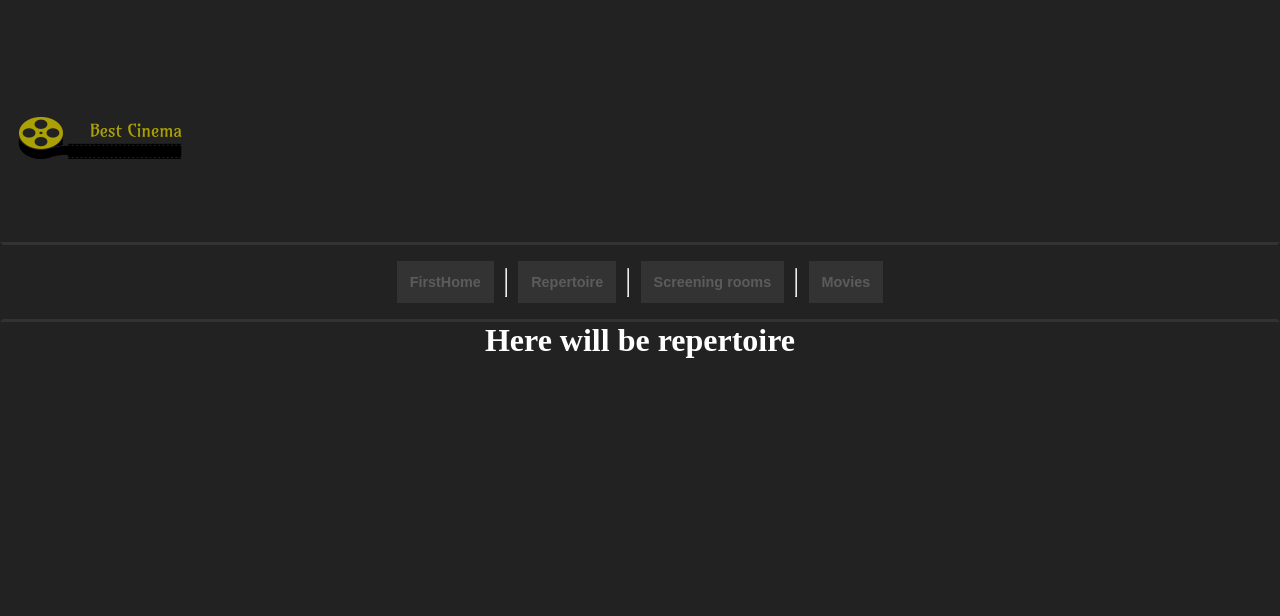
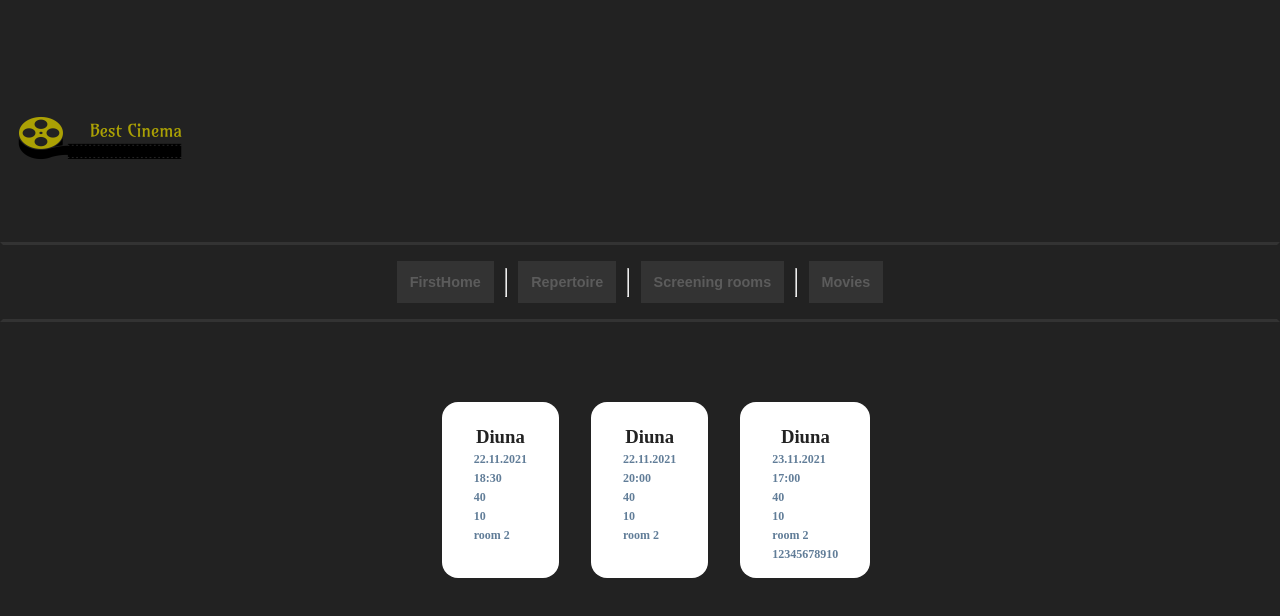
Before and after one commit to Kucznsky/React-project, a React (Create React App) app in the folder react_project/: page / in a window 1280 px wide. Both pictures are taken after a click on the button "Repertoire". Shown: the top 616 px of the page. Built offline with nearby package versions, Linux system fonts and the light colour scheme.

Commit message:
components moved to separate files

```diff
--- a/react_project/src/App.js
+++ b/react_project/src/App.js
@@ -1,6 +1,6 @@
 import './App.css';
-import React, {useState} from 'react';
-import logo from './logo.png'
+import React from 'react';
+import HomeBar from './components/HomeBar';
 
 function App() {
   return (
@@ -10,113 +10,4 @@ function App() {
   );
 }
 
-//=======================================================================================================
-const HomeBar = () => {
-  const [active, setActive] = useState("FirstPage")
-  return (
-    <div className="div1">
-      <div className="div2">
-        <img src={logo} alt="logo" />
-        <ul className="mainBar">
-          <li>
-            <button onClick={() => setActive("FirstPage")}>FirstHome</button>
-          </li>
-          <hr />
-          <li>
-            <button onClick={() => setActive("SecondPage")}>Repertoire</button>
-          </li>
-          <hr />
-          <li>
-            <button onClick={() => setActive("ThirdPage")}>Screening rooms</button>
-          </li>
-          <hr />
-          <li>
-            <button onClick={() => setActive("FourthPage")}>Movies</button>
-          </li>
-        </ul>
-        <div>
-          {active === "FirstPage" && <HomePage></HomePage>}
-          {active === "SecondPage" && <Repertoire></Repertoire>}
-          {active === "ThirdPage" && <ScreeningRoomsList></ScreeningRoomsList>}
-          {active === "FourthPage" && <MovieList></MovieList>}
-        </div>
-      </div>
-    </div>
-  );
-}
-
-const HomePage = () => {
-  return(<h1>Here will be lists of today showings and and ongoing showings </h1>);
-}
-
-const Repertoire = () => {
-  return(<h1>Here will be repertoire</h1>);
-}
-
-const MovieList = () => {
-    return(
-    <section className='booklist'>
-      {movie.map((movie) => {
-        return (<Movie key={movie.id} {...movie}></Movie>);
-      })}
-    </section>
-  );
-}
-
-const ScreeningRoomsList = () => {
-  return(
-    <section className='booklist'>
-      {room.map((room) => {
-        return (<Room key={room.id} {...room}></Room>);
-      })}
-    </section>
-  );;
-}
-
-const Movie = (props) =>
-{
-  const {title, time} = props;
-  return (
-    <article className='book'>
-      <h1>{title}</h1>
-      <h4>{time}</h4>
-    </article>
-  );
-}
-
-const Room = (props) =>
-{
-  const {number, space} = props;
-  return (
-    <article className='book'>
-      <h1>{number}</h1>
-      <h4>{space}</h4>
-    </article>
-  );
-}
-//=======================================================================================================
-const movie = [
-
-{
-  id: 1,
-  title: 'Diuna',
-  time: '155min',
-},
-];
-
-const room = [
-{
-  id: 1,
-  number: 'room 1',
-  space: '100 chairs',
-},
-{
-  id: 2,
-  number: 'room 2',
-  space: '50 chairs',
-},
-];
-
-//=======================================================================================================
-
 export default App;
--- /dev/null
+++ b/react_project/src/components/HomeBar.js
@@ -0,0 +1,44 @@
+import React, {useState} from 'react';
+import HomePage from './HomePage';
+import Repertoire from './Repertoire';
+import MovieList from './MovieList';
+import ScreeningRoomsList from './ScreeningRoomList';
+
+import logo from './logo.png'
+
+
+const HomeBar = () => {
+  const [active, setActive] = useState("FirstPage")
+  return (
+    <div className="div1">
+      <div className="div2">
+        <img src={logo} alt="logo" />
+        <ul className="mainBar">
+          <li>
+            <button onClick={() => setActive("FirstPage")}>FirstHome</button>
+          </li>
+          <hr />
+          <li>
+            <button onClick={() => setActive("SecondPage")}>Repertoire</button>
+          </li>
+          <hr />
+          <li>
+            <button onClick={() => setActive("ThirdPage")}>Screening rooms</button>
+          </li>
+          <hr />
+          <li>
+            <button onClick={() => setActive("FourthPage")}>Movies</button>
+          </li>
+        </ul>
+        <div>
+          {active === "FirstPage" && <HomePage></HomePage>}
+          {active === "SecondPage" && <Repertoire></Repertoire>}
+          {active === "ThirdPage" && <ScreeningRoomsList></ScreeningRoomsList>}
+          {active === "FourthPage" && <MovieList></MovieList>}
+        </div>
+      </div>
+    </div>
+  );
+}
+
+export default HomeBar;
--- /dev/null
+++ b/react_project/src/components/HomePage.js
@@ -0,0 +1,7 @@
+import React from 'react';
+
+const HomePage = () => {
+  return(<h1>Here will be lists of today showings and and ongoing showings </h1>);
+}
+
+export default HomePage;
--- /dev/null
+++ b/react_project/src/components/MovieList.js
@@ -0,0 +1,34 @@
+import React from "react";
+
+const MovieList = () => {
+    return(
+    <section className='booklist'>
+      {movie.map((movie) => {
+        return (<Movie key={movie.id} {...movie}></Movie>);
+      })}
+    </section>
+  );
+}
+
+const Movie = (props) =>
+{
+  const {title, time} = props;
+  return (
+    <button className='book'>
+      <h1>{title}</h1>
+      <h4>{time}</h4>
+    </button>
+  );
+}
+
+//======================================================================
+const movie = [
+{
+  id: 1,
+  title: 'Diuna',
+  time: '155min',
+},
+];
+//======================================================================
+
+export default MovieList;
--- /dev/null
+++ b/react_project/src/components/Repertoire.js
@@ -0,0 +1,60 @@
+import React from "react";
+
+const Repertoire = () => {
+   return(
+    <section className='booklist'>
+      {showing.map((showing) => {
+        return (<Showing key={showing.id} {...showing}></Showing>);
+      })}
+    </section>
+  );
+}
+
+const Showing = (props) =>
+{
+  const {title,date,hour,sold,available,room,free_chairs} = props;
+  return (
+    <article className='book'>
+      <h1>{title}</h1>
+      <h4>{date}</h4>
+      <h4>{hour}</h4>
+      <h4>{sold}</h4>
+      <h4>{available}</h4>
+      <h4>{room}</h4>
+      <h4>{free_chairs}</h4>
+    </article>
+  );
+}
+
+//=============================================================
+const showing = [{
+  id: 1,
+  title: 'Diuna',
+  date: '22.11.2021',
+  hour: '18:30',
+  sold: '40',
+  available: '10',
+  room: 'room 2',
+},
+{
+  id: 2,
+  title: 'Diuna',
+  date: '22.11.2021',
+  hour: '20:00',
+  sold: '40',
+  available: '10',
+  room: 'room 2',
+},
+{
+  id: 3,
+  title: 'Diuna',
+  date: '23.11.2021',
+  hour: '17:00',
+  sold: '40',
+  available: '10',
+  room: 'room 2',
+  free_chairs: ['1','2','3','4','5','6','7','8','9','10'],
+},
+];
+
+export default Repertoire;
--- /dev/null
+++ b/react_project/src/components/ScreeningRoomList.js
@@ -0,0 +1,42 @@
+import React from "react";
+
+const ScreeningRoomsList = () => {
+  return(
+    <section className='booklist'>
+      {room.map((room) => {
+        return (<Room key={room.id} {...room}></Room>);
+      })}
+    </section>
+  );;
+}
+
+const Room = (props) =>
+{
+  const {number, space} = props;
+  return (
+    <article className='book'>
+      <h1>{number}</h1>
+      <h4>{space}</h4>
+    </article>
+  );
+}
+
+
+
+
+//===================================================================================
+const room = [
+{
+  id: 1,
+  number: 'room 1',
+  space: '100 chairs',
+},
+{
+  id: 2,
+  number: 'room 2',
+  space: '50 chairs',
+},
+];
+//===================================================================================
+
+export default ScreeningRoomsList;
```
Also changed, not shown: react_project/src/components/logo.png (renamed from react_project/src/logo.png).
